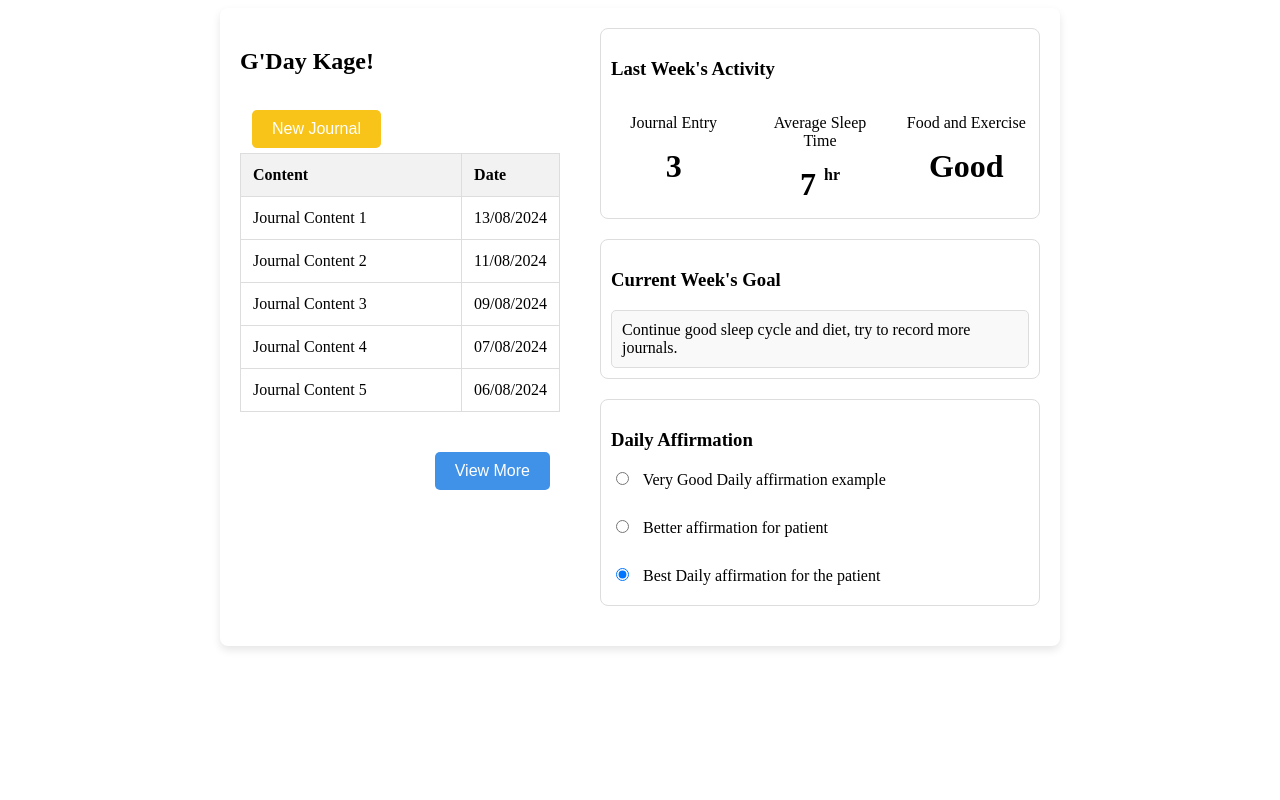
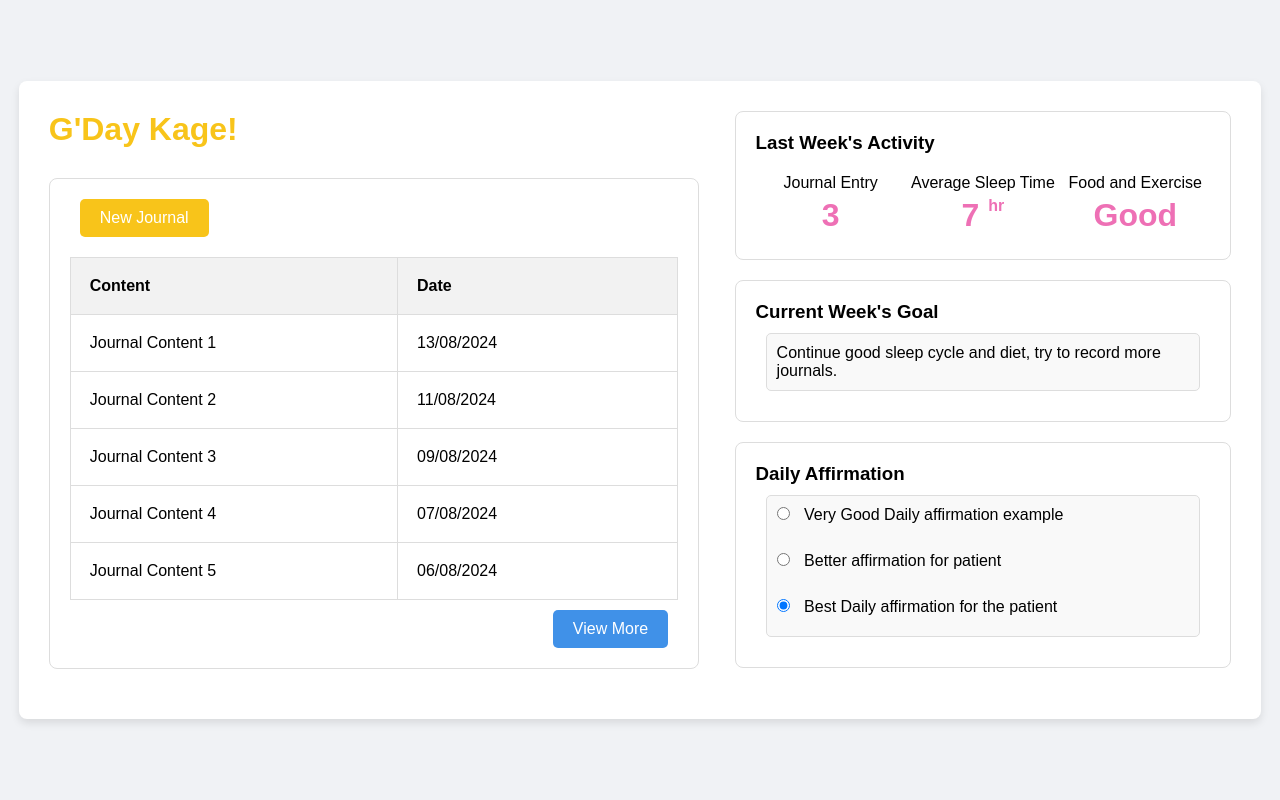
Before and after one commit to ChealseaYao/COMP9030_CaRe_Group-6, a PHP site: page /patient/patientDashboard.html in a window 1280 px wide. Run offline with PHP 8.4, Linux system fonts and the light colour scheme.

Commit message:
Update style and patient dashboard and patient detail page

```diff
--- a/patient/patientDashboard.html
+++ b/patient/patientDashboard.html
@@ -11,9 +11,10 @@
 <body>
   <div class="patientDashboard">
         <div class="left-panel">
-          <h2>G'Day Kage!</h2>
-            <button class="newJournal-button">New Journal</button>
-            <div>
+          <h1>G'Day Kage!</h1>
+
+            <div class="content-list">
+                <button class="newJournal-button">New Journal</button>
                 <table class="contentList-table">
                     <thead>
                         <tr>
@@ -54,15 +55,15 @@
                 <div class="activity-stats">
                     <div class="stat">
                         <p>Journal Entry</p>
-                        <h3>3</h3>
+                        <h2>3</h2>
                     </div>
                     <div class="stat">
                         <p>Average Sleep Time</p>
-                        <h3>7 <span>hr</span></h3>
+                        <h2>7 <span>hr</span></h2>
                     </div>
                     <div class="stat">
                         <p>Food and Exercise</p>
-                        <h3>Good</h3>
+                        <h2>Good</h2>
                     </div>
                 </div>
             </div>
--- a/style/stylePatientDashboard.css
+++ b/style/stylePatientDashboard.css
@@ -1,35 +1,49 @@
 
 /* ============= patient-patientDashboard page Start - By Zhen ========== */
+* {
+  box-sizing: border-box;
+  margin: 0;
+  padding: 0;
+  font-family: Arial, sans-serif;
+}
 
+body {
+  /* background: url('/mockups/images/back-img-optimized.webp') no-repeat center center fixed; */
+  background-size: cover;
+  background-color: #f0f2f5;
+  display: flex;
+  justify-content: center;
+  align-items: center;
+  height: 100vh;
+  overflow-y: auto;
+  position: relative;
+}
 
 .patientDashboard {
-  max-width: 800px; /* 容器最大宽度 */
+  max-width: 3000px; /* 容器最大宽度 */
   margin: 0 auto; /* 水平居中显示 */
   background-color: #ffffff; /* 容器背景颜色 */
-  padding: 20px; /* 容器内边距 */
+  padding: 30px; /* 容器内边距 */
   border-radius: 8px; /* 边框圆角 */
   box-shadow: 0 4px 8px rgba(0, 0, 0, 0.1); /* 容器阴影 */
-}
-
-
-
-.patientDashboard {
   display: flex;
   justify-content: space-between;
 }
 
-.left-panel h2 {
+
+.left-panel h1 {
   text-align: left;
-  padding-bottom: 10px;
+  padding-bottom: 30px;
+  color: #f8c41a;
 }
 
 .left-panel {
-  width: 40%;
+  width: 55%;
   text-align: left;
 }
 
 .right-panel {
-  width: 55%;
+  width: 42%;
 }
 
 
@@ -38,9 +52,10 @@
   color: white;
   cursor: pointer;
   float: left;
-  margin-top: 5px;
-  margin-left: 12px;
-  margin-bottom: 5px;
+  margin-left: 10px;
+  margin-bottom: 20px;
+  align-self: flex-start;
+
 }
 
 .newJournal-button:hover {
@@ -49,10 +64,22 @@
 
 .contentList-table, th, td {
   border: 1px solid #ddd;
-  padding: 12px;
+  padding: 19px;
+  padding-right: 180px;
   text-align: left;
   width: 100%;
   border-collapse: collapse;
+}
+
+.content-list {
+  background-color: #fff;
+  border: 1px solid #ddd;
+  border-radius: 8px;
+  padding: 20px;
+  margin-bottom: 20px;
+  flex-direction: column; /* 使按钮与表格垂直排列 */
+  display: flex; /* Set display to flex */
+  justify-content: space-between; /* Align children with space in between */
 }
 
 .contentList-table th {
@@ -60,8 +87,8 @@
 }
 
 .contentList-table {
-  margin-bottom: 20px;
   border-collapse: collapse;
+
 }
 
 .patientDashboardViewMore-Button, .newJournal-button {
@@ -77,37 +104,48 @@
   background-color: #4091e8;
   color: white;
   cursor: pointer;
-  float: right;
-  margin-top: 20px;
+  align-self: flex-end; /* 将按钮对齐到右侧 */
+  margin-top: 10px;
+
 }
 
-.patientDashboardViewMore-Button:hover {
-  background-color: #266bb5;
-}
+
+  .patientDashboardViewMore-Button:hover {
+    background-color: #266bb5;
+  }
 
 
 .activity, .goal, .affirmation {
   background-color: #fff;
   border: 1px solid #ddd;
   border-radius: 8px;
-  padding: 10px;
+  padding: 20px;
   margin-bottom: 20px;
 }
 
+.activity h3 {
+  margin-bottom: 20px;
+}
 .activity-stats {
   display: flex;
   justify-content: space-between;
   margin-top: 10px;
+
+
 }
 
 .stat {
   text-align: center;
-  width: 30%;
+  width: 33%;
+
+
 }
 
-.stat h3 {
+
+.stat h2 {
   font-size: 2em;
   margin: 5px 0;
+  color: #ee70b5;
 }
 
 .stat span {
@@ -115,13 +153,17 @@
   vertical-align: top;
 }
 
+.gaol h3 {
+  margin-bottom: 20px;
+}
 .goal p {
-  margin: 0;
+  margin: 10px;
   padding: 10px;
   background-color: #f9f9f9;
   border-radius: 5px;
   border: 1px solid #ddd;
 }
+
 
 .affirmation label {
   display: block;
@@ -132,6 +174,13 @@
   margin-right: 10px;
 }
 
+.affirmation form {
+  margin: 10px;
+  padding: 10px;
+  background-color: #f9f9f9;
+  border-radius: 5px;
+  border: 1px solid #ddd;
+}
 
 
 /* ============= patient-patientDashboard page End - By Zhen ========== */
```
Also changed, not shown: style/stylePatientDetail.css (+67 -45 lines), therapist/patientDetail.html (+13 -6 lines).
